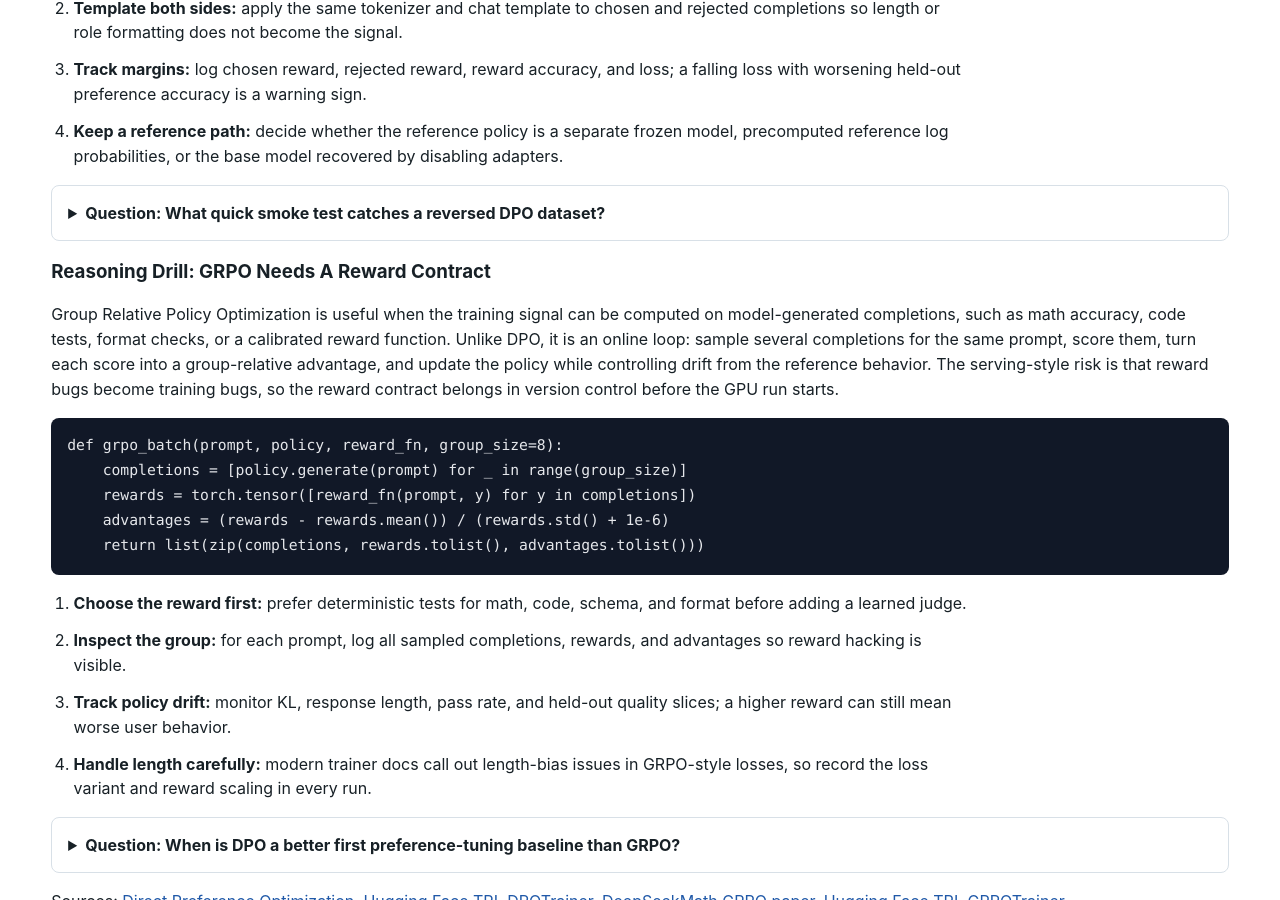
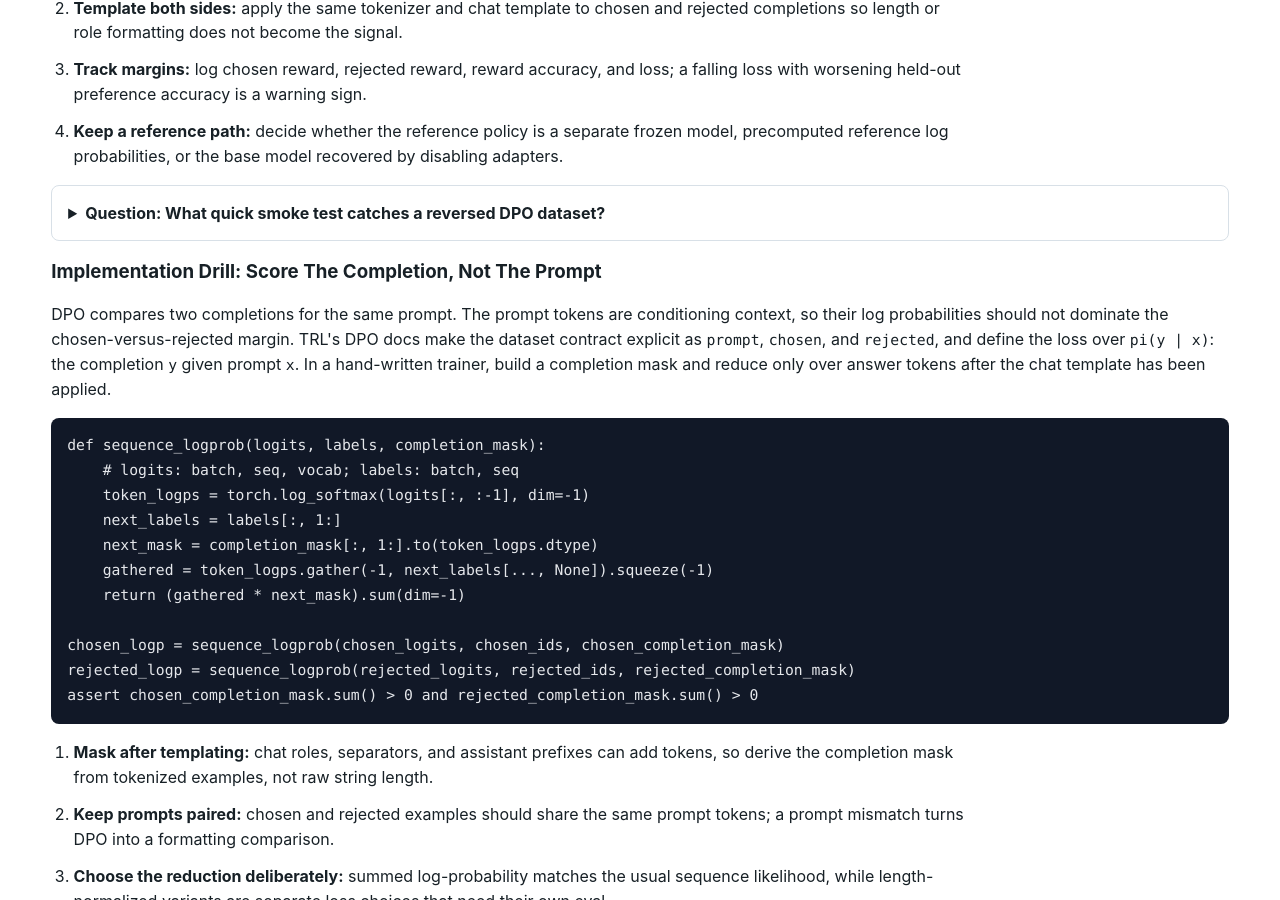
Before and after one commit to kennethli319/kennethli319.github.io, a Jekyll site: the page llm-ml-course/lessons/finetuning-rag-agents.html, which Jekyll copies as it is, in a window 1280 px wide and 900 px high, scrolled down 3015 px. Built offline with Jekyll 4.4.1, drawn with Linux system fonts in a browser that asks for light colours; some of the changed text lies outside the part shown.

Commit message:
Sync DPO completion scoring drill

```diff
--- a/llm-ml-course/lessons/finetuning-rag-agents.html
+++ b/llm-ml-course/lessons/finetuning-rag-agents.html
@@ -137,6 +137,37 @@ dpo_record = {
       <details class="qa">
         <summary>Question: What quick smoke test catches a reversed DPO dataset?</summary>
         <p>Run a tiny batch with known-good and known-bad answers, then check whether the update increases the chosen-minus-rejected margin. If it moves the wrong way, inspect column mapping and chat formatting before tuning beta.</p>
+      </details>
+      <h3>Implementation Drill: Score The Completion, Not The Prompt</h3>
+      <p>
+        DPO compares two completions for the same prompt. The prompt tokens are
+        conditioning context, so their log probabilities should not dominate
+        the chosen-versus-rejected margin. TRL's DPO docs make the dataset
+        contract explicit as <code>prompt</code>, <code>chosen</code>, and
+        <code>rejected</code>, and define the loss over
+        <code>pi(y | x)</code>: the completion <code>y</code> given prompt
+        <code>x</code>. In a hand-written trainer, build a completion mask and
+        reduce only over answer tokens after the chat template has been applied.
+      </p>
+      <pre><code class="language-python">def sequence_logprob(logits, labels, completion_mask):
+    # logits: batch, seq, vocab; labels: batch, seq
+    token_logps = torch.log_softmax(logits[:, :-1], dim=-1)
+    next_labels = labels[:, 1:]
+    next_mask = completion_mask[:, 1:].to(token_logps.dtype)
+    gathered = token_logps.gather(-1, next_labels[..., None]).squeeze(-1)
+    return (gathered * next_mask).sum(dim=-1)
+
+chosen_logp = sequence_logprob(chosen_logits, chosen_ids, chosen_completion_mask)
+rejected_logp = sequence_logprob(rejected_logits, rejected_ids, rejected_completion_mask)
+assert chosen_completion_mask.sum() > 0 and rejected_completion_mask.sum() > 0</code></pre>
+      <ol class="steps">
+        <li><strong>Mask after templating:</strong> chat roles, separators, and assistant prefixes can add tokens, so derive the completion mask from tokenized examples, not raw string length.</li>
+        <li><strong>Keep prompts paired:</strong> chosen and rejected examples should share the same prompt tokens; a prompt mismatch turns DPO into a formatting comparison.</li>
+        <li><strong>Choose the reduction deliberately:</strong> summed log-probability matches the usual sequence likelihood, while length-normalized variants are separate loss choices that need their own eval.</li>
+      </ol>
+      <details class="qa">
+        <summary>Question: Why can including prompt log-probs hide a bad DPO run?</summary>
+        <p>The prompt is identical or nearly identical across the pair, so it can swamp the smaller answer-specific signal and make margins look stable even when the model is not learning the preferred completion behavior.</p>
       </details>
       <h3>Reasoning Drill: GRPO Needs A Reward Contract</h3>
       <p>
```
